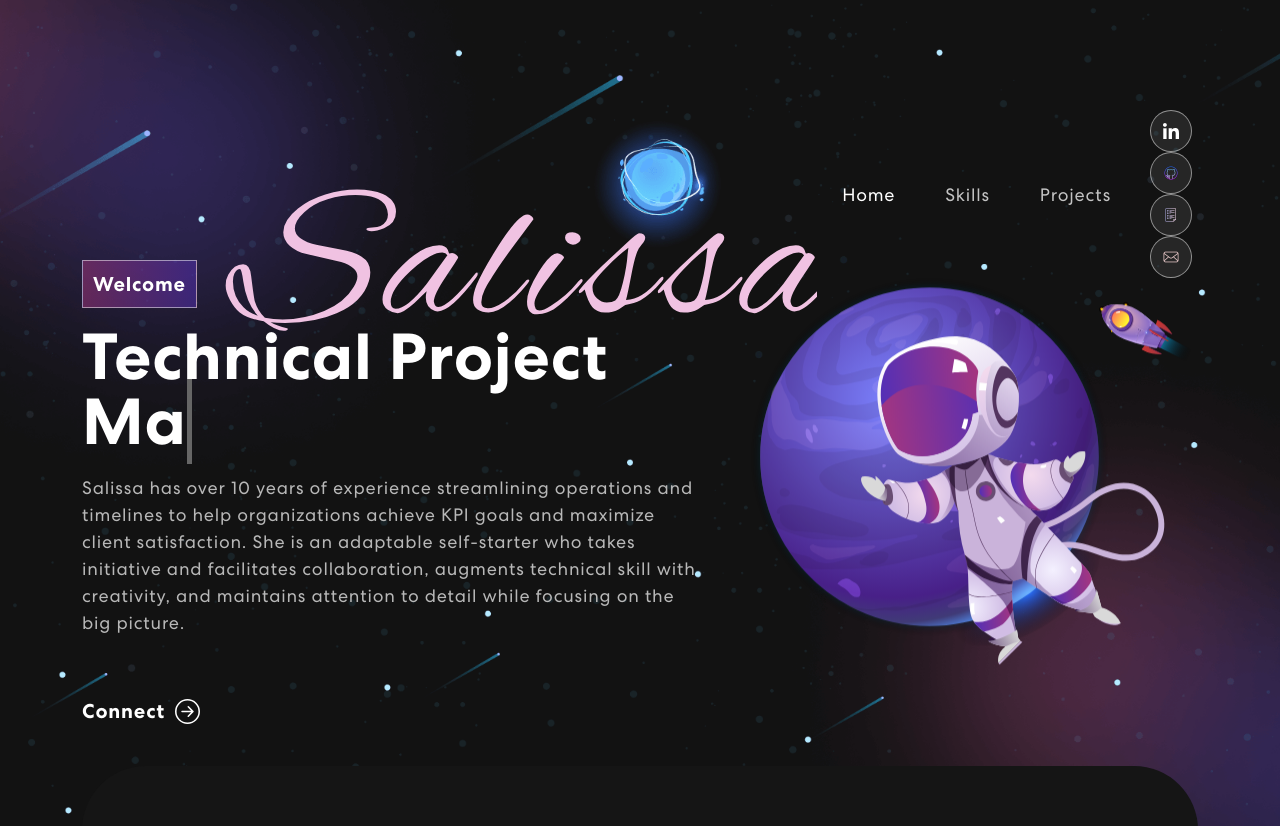
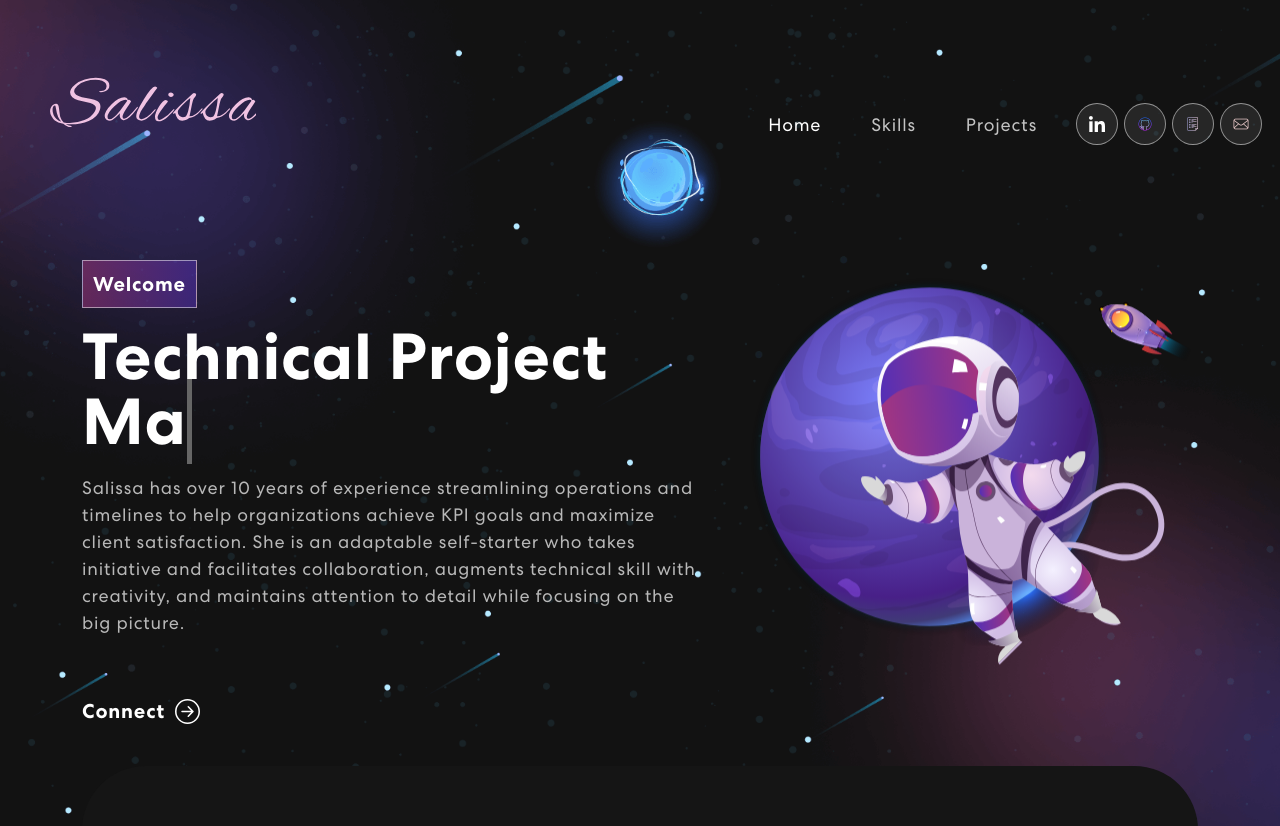
Before and after one commit to Salissa4/Salissa, a React (Create React App) app: page / in a window 1280 px wide. Shown: the top 826 px of the page. Built offline with nearby package versions, Linux system fonts and the light colour scheme.

Commit message:
add styling to header image

```diff
--- a/src/App.css
+++ b/src/App.css
@@ -82,6 +82,13 @@ p.danger {
 	color: red;
 }
 
+/***Header Img***/
+.header-img {
+  max-width: 20%;
+  padding-bottom: 90px;
+  height: auto;
+}
+
 /************ Navbar Css ************/
 nav.navbar {
   padding: 18px 0;
@@ -90,6 +97,7 @@ nav.navbar {
   top: 0;
   z-index: 9999;
   transition:  0.32s ease-in-out;
+  justify-content: space-between;
 }
 nav.navbar.scrolled {
   padding: 0px 0;
--- a/src/components/NavBar.js
+++ b/src/components/NavBar.js
@@ -36,8 +36,9 @@ export default function NavBar () {
   return (
     <Router>
       <Navbar expand='md' className={scrolled ? 'scrolled' : ''} >
+        <img className='header-img'src={sal2} alt='salissa'/>
         <Container>
-        <img src={sal2} alt='salissa'/>
+
           <Navbar.Toggle aria-controls='basic-navbar-nav'>
             <span className="navbar-toggler-icon"></span>
           </Navbar.Toggle>
```
